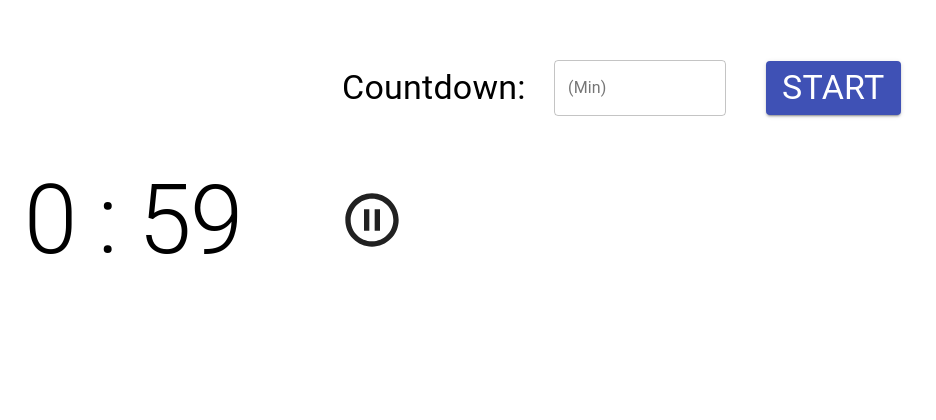
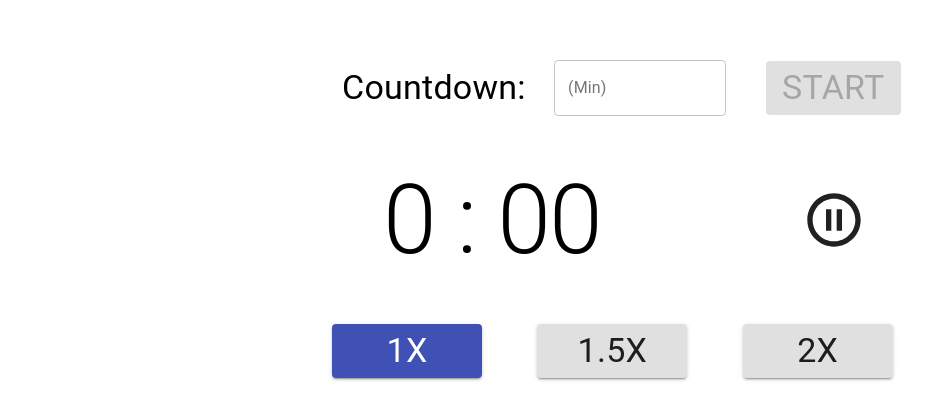
Before and after one commit to tpsnugget/Countdown-Timer-SPA, a React (Create React App) app in the folder client/: page / in a window 1280 px wide. Shown: the part 180-600 px from the top of the page, without its empty margins (0-936 px from the left). Built offline with nearby package versions, Linux system fonts and the light colour scheme.

Commit message:
ControlButtons added

```diff
--- /dev/null
+++ b/client/src/Components/ControlButtons.js
@@ -0,0 +1,68 @@
+import React, { useState } from 'react'
+import PropTypes from 'prop-types'
+import Grid from '@material-ui/core/Grid'
+import Typography from '@material-ui/core/Typography'
+import Button from '@material-ui/core/Button'
+
+const ControlButtons = props => {
+
+    const [oneXButton, setOneXButton] = useState(true)
+    const [onePointFiveXButton, setOnePointFiveXButton] = useState(false)
+    const [twoXButton, setTwoXButton] = useState(false)
+
+    return (
+        <Grid container justify='center' style={{marginTop: '3rem'}}>
+            <Grid item xs={12} md={2} style={{marginBottom: '1rem'}}>
+                {oneXButton ?
+                    <Button variant="contained" color="primary" style={{width: '150px'}} >
+                        <Typography variant='h4'>
+                            1X
+                        </Typography>
+                    </Button>
+                    :
+                    <Button variant="contained" style={{width: '150px'}} >
+                        <Typography variant='h4'>
+                            1X
+                        </Typography>
+                    </Button>
+                }
+            </Grid>
+            <Grid item xs={12} md={2} style={{marginBottom: '1rem'}}>
+                {onePointFiveXButton ?
+                    <Button variant="contained" color="primary" style={{width: '150px'}} >
+                        <Typography variant='h4'>
+                            1.5X
+                        </Typography>
+                    </Button>
+                    :
+                    <Button variant="contained" style={{width: '150px'}} >
+                        <Typography variant='h4'>
+                            1.5X
+                        </Typography>
+                    </Button>
+                }
+            </Grid>
+            <Grid item xs={12} md={2}>
+                {twoXButton ?
+                    <Button variant="contained" color="primary" style={{width: '150px'}} >
+                        <Typography variant='h4'>
+                            2X
+                        </Typography>
+                    </Button>
+                    :
+                    <Button variant="contained" style={{width: '150px'}} >
+                        <Typography variant='h4'>
+                            2X
+                        </Typography>
+                    </Button>
+                }
+            </Grid>
+        </Grid>
+    )
+}
+
+ControlButtons.propTypes = {
+
+}
+
+export default ControlButtons
--- a/client/src/Components/Input.js
+++ b/client/src/Components/Input.js
@@ -30,14 +30,14 @@ const Input = props => {
                 </TextField>
             </Grid>
             <Grid item xs={12} md={2}>
-                {time === 0 ?
-                    <Button variant="contained" color="primary" disabled >
+                {time >= 1 ?
+                    <Button variant="contained" color="primary" >
                         <Typography variant='h4' >
                             START
                         </Typography>
                     </Button>
                     :
-                    <Button variant="contained" color="primary" data-testid='button' onClick={sendBackStartTimer} >
+                    <Button variant="contained" data-testid='button' disabled onClick={sendBackStartTimer} >
                         <Typography variant='h4' >
                             START
                         </Typography>
@@ -51,7 +51,8 @@ const Input = props => {
 
 Input.propTypes = {
     setTime: PropTypes.func,
-    startTimer: PropTypes.func
+    startTimer: PropTypes.func,
+    time: PropTypes.number
 }
 
 export default Input
--- a/client/src/Components/TimerDisplay.js
+++ b/client/src/Components/TimerDisplay.js
@@ -20,13 +20,21 @@ const TimerDisplay = props => {
                 </Typography>
                 : null}
             </Grid>
-            <Grid container alignItems='center'>
-                <Grid item xs={3}>
+            <Grid container justify='center' alignItems='center'>
+                {sec === 0 ?
+                <Grid item xs={4}>
                     <Typography variant='h1'data-testid='Timerdisplay-time' >
-                        {min} : {sec}
+                        {min} : 00
                     </Typography>
                 </Grid>
-                <Grid item xs={9}>
+                :
+                <Grid item xs={4}>
+                <Typography variant='h1'data-testid='Timerdisplay-time' >
+                    {min} : {sec}
+                </Typography>
+                </Grid>
+                }
+                <Grid item xs={1}>
                 {pause ?
                     <Button>
                         <PlayCircleOutlineIcon style={{fontSize: '4rem'}} />
--- a/client/src/Pages/CountdownTimer.js
+++ b/client/src/Pages/CountdownTimer.js
@@ -3,6 +3,7 @@ import Box from '@material-ui/core/Box'
 import Container from '@material-ui/core/Container'
 import Input from '../Components/Input'
 import TimerDisplay from '../Components/TimerDisplay'
+import ControlButtons from '../Components/ControlButtons'
 
 export default class CountdownTimer extends Component {
 
@@ -10,15 +11,14 @@ export default class CountdownTimer extends Component {
         min: 0,
         moreThanHalfwayThere: false,
         pause: false,
-        sec: 59,
+        sec: 0,
         time: 0
     }
 
     setTime = (value) => {
         this.setState({
             min: Number(value),
-            time: Number(value),
-            sec: 0
+            time: Number(value)
         })
     }
 
@@ -28,13 +28,14 @@ export default class CountdownTimer extends Component {
 
     render() {
 
-        const { min, moreThanHalfwayThere, pause, sec } = this.state
+        const { min, moreThanHalfwayThere, pause, sec, time } = this.state
 
         return (
             <Box style={{marginTop: '15rem'}} >
-                <Container>
-                    <Input setTime={this.setTime} startTimer={this.startTimer} />
+                <Container >
+                    <Input setTime={this.setTime} time={time} startTimer={this.startTimer} />
                     <TimerDisplay min={min} sec={sec} moreThanHalfwayThere={moreThanHalfwayThere} pause={pause}  />
+                    <ControlButtons />
                 </Container>
             </Box>
         )
```
Also changed, not shown: 1 other file (tests, documents, lock files or other folders).
